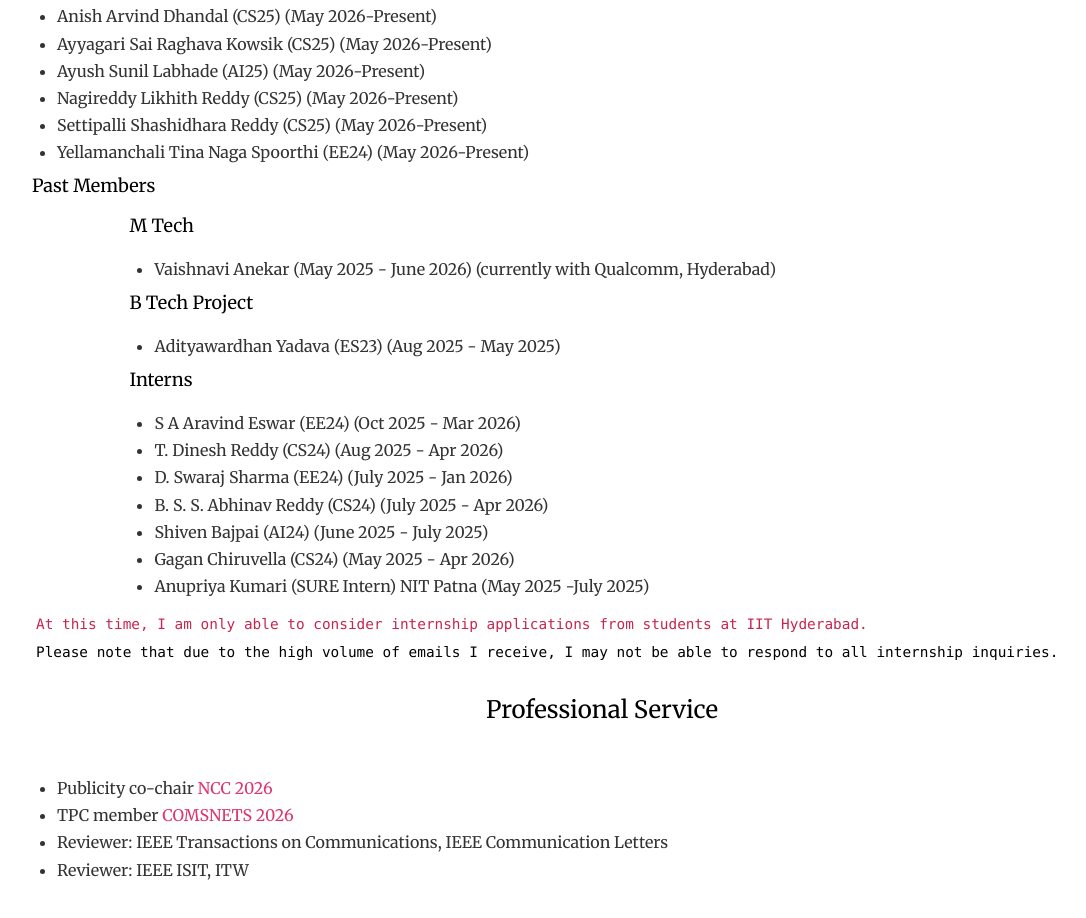
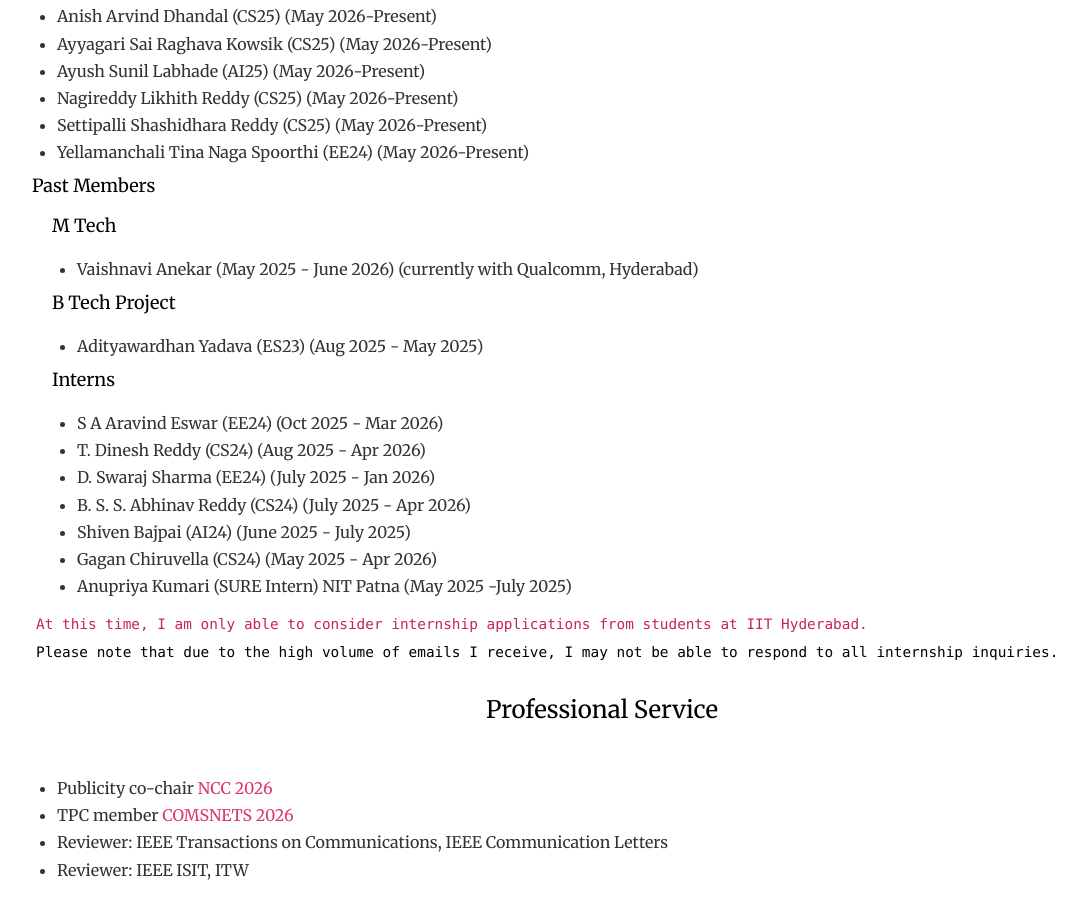
Before and after one commit to AnjanaMahesh/AnjanaMahesh.github.io, a website: page index.html in a window 1280 px wide. Shown: the part 3258-4176 px from the top of the page, without its empty margins (38-1124 px from the left). Drawn offline with Linux system fonts and the light colour scheme; files whose address does not match are found by name.

Commit message:
Update index.html

```diff
--- a/index.html
+++ b/index.html
@@ -405,7 +405,7 @@ background-position: center center;"></div>
             </div>
             <h4>Past Members</h4>
             	<div class="row">
-					<div class="col-md-11 col-md-offset-1">
+					 <div class="col-md-12" style="margin-left:20px;">
 					<h4>M Tech</h4>
            			<div class="row">
                			<ul>
```
